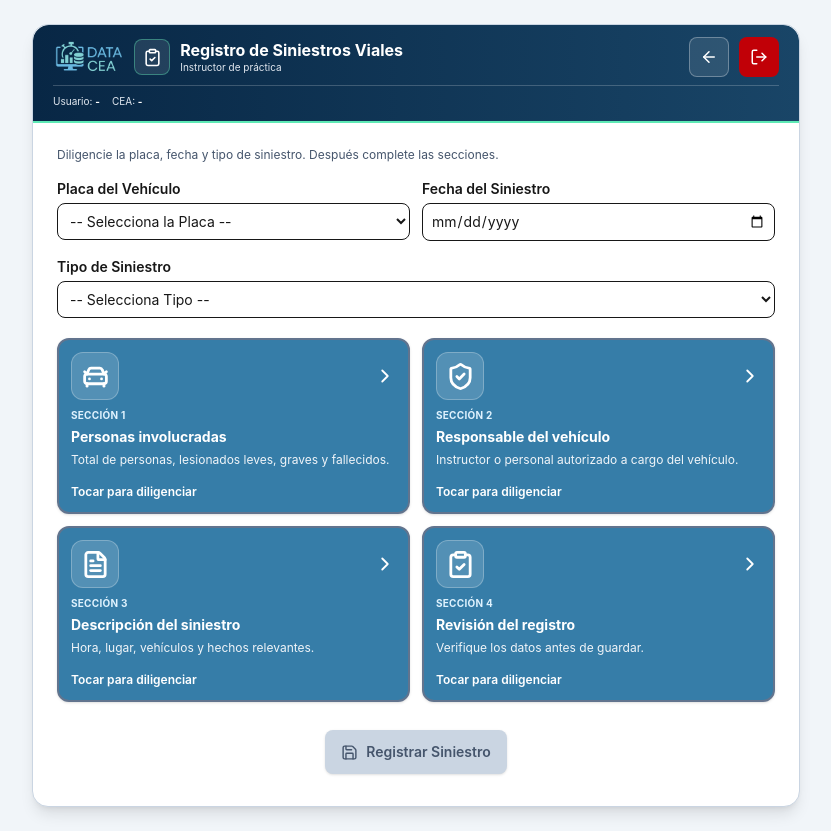
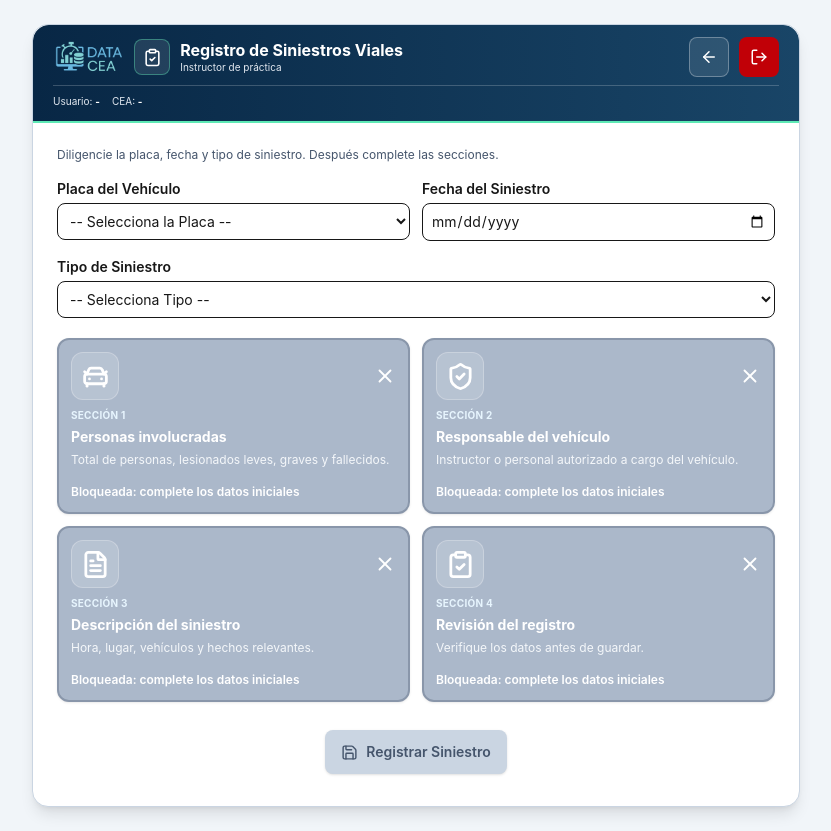
Before and after one commit to YulianoB/DATA-CEA, a Next.js app: page /instructor/practica/siniestros in a window 1280 px wide. Shown: the whole page, without its empty margins (224-1055 px from the left). Built offline with nearby package versions, Linux system fonts and the light colour scheme; sample sign-in values are in the browser's storage.

Commit message:
Bloquear tarjetas hasta completar datos iniciales en siniestros

```diff
--- a/app/instructor/practica/siniestros/page.js
+++ b/app/instructor/practica/siniestros/page.js
@@ -654,6 +654,8 @@ export default function SiniestrosPage() {
   const handleLogout = () =>
     cerrarSesion(router)
 
+  const tarjetasHabilitadas = Boolean(placa && fechaSiniestro && tipoSiniestro)
+
   const seccionCompleta = (numero) => {
     if (numero === 1) return validarPersonas(personasInvolucradas) === '' && [heridosLeves, heridosGraves, fatalidades].every((v) => validarEnteroMin0(v) === '')
     if (numero === 2) return Boolean(nombreConductor.trim() && documentoConductor.trim())
@@ -670,6 +672,7 @@ export default function SiniestrosPage() {
 
   const [snapshotModal, setSnapshotModal] = useState([])
   const abrirSeccion = (numero) => {
+    if (!placa || !fechaSiniestro || !tipoSiniestro) return
     setSnapshotModal(snapshotSeccion(numero))
     setErroresSeccion(false)
     setSeccionAbierta(numero)
@@ -820,10 +823,10 @@ export default function SiniestrosPage() {
               )}
           </div>
           <div className="mb-5 grid grid-cols-2 items-stretch gap-3">
-            <TarjetaSeccionSiniestro numero={1} titulo="Personas involucradas" descripcion="Total de personas, lesionados leves, graves y fallecidos." completada={seccionCompleta(1)} onClick={() => abrirSeccion(1)} />
-            <TarjetaSeccionSiniestro numero={2} titulo="Responsable del vehículo" descripcion="Instructor o personal autorizado a cargo del vehículo." completada={seccionCompleta(2)} onClick={() => abrirSeccion(2)} />
-            <TarjetaSeccionSiniestro numero={3} titulo="Descripción del siniestro" descripcion="Hora, lugar, vehículos y hechos relevantes." completada={seccionCompleta(3)} onClick={() => abrirSeccion(3)} />
-            <TarjetaSeccionSiniestro numero={4} titulo="Revisión del registro" descripcion="Verifique los datos antes de guardar." completada={seccionCompleta(4)} onClick={() => abrirSeccion(4)} />
+            <TarjetaSeccionSiniestro numero={1} disabled={!tarjetasHabilitadas} titulo="Personas involucradas" descripcion="Total de personas, lesionados leves, graves y fallecidos." completada={seccionCompleta(1)} onClick={() => abrirSeccion(1)} />
+            <TarjetaSeccionSiniestro numero={2} disabled={!tarjetasHabilitadas} titulo="Responsable del vehículo" descripcion="Instructor o personal autorizado a cargo del vehículo." completada={seccionCompleta(2)} onClick={() => abrirSeccion(2)} />
+            <TarjetaSeccionSiniestro numero={3} disabled={!tarjetasHabilitadas} titulo="Descripción del siniestro" descripcion="Hora, lugar, vehículos y hechos relevantes." completada={seccionCompleta(3)} onClick={() => abrirSeccion(3)} />
+            <TarjetaSeccionSiniestro numero={4} disabled={!tarjetasHabilitadas} titulo="Revisión del registro" descripcion="Verifique los datos antes de guardar." completada={seccionCompleta(4)} onClick={() => abrirSeccion(4)} />
           </div>
           <AccionesModuloPractica onGuardar={registrarSiniestro} puedeGuardar={puedeGuardar} guardando={guardando} textoGuardar="Registrar Siniestro" />
           {seccionAbierta === 1 && <ModalSeccionSiniestro numero={1} titulo="Personas involucradas" onCancelar={cancelarSeccion} onContinuar={continuarSeccion}>
```
